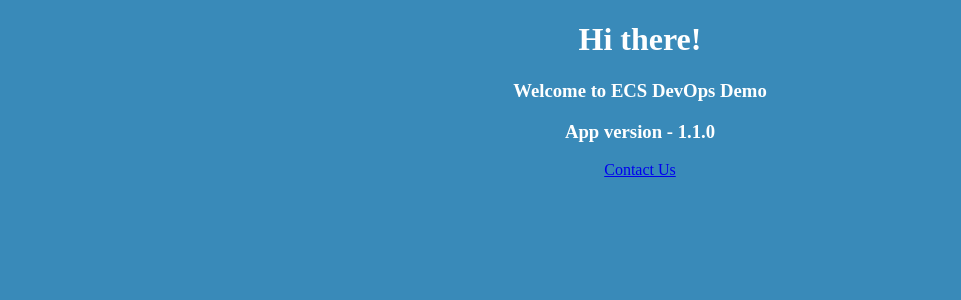
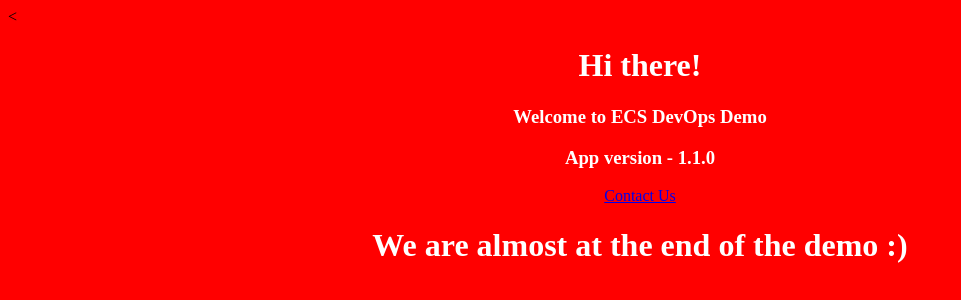
Before and after one commit to rudolftanyi/airbnb-infrastructure, a plain HTML site: page app/index.html in a window 1280 px wide. Shown: the whole page, without its empty margins (0-961 px from the left). Drawn offline with Linux system fonts and the light colour scheme.

Commit message:
first commit

```diff
--- a/app/index.html
+++ b/app/index.html
@@ -1,12 +1,13 @@
-<!DOCTYPE html>
+<<!DOCTYPE html>
 <html>
 
-<body style="background-color:#398AB9;">
+<body style="background-color:red;">
     <div style="text-align: center;color:white;">
         <h1>Hi there!</h1>
         <h3> Welcome to ECS DevOps Demo</h3>
         <h3> App version - 1.1.0</h3>
         <a href="contactus.html">Contact Us</a>
+        <h1>We are almost at the end of the demo :) </h1>
     </div>
 
 </body>
```
